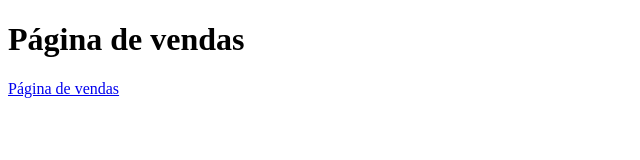
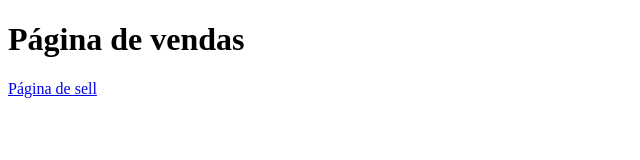
Before and after one commit to Luis22Ant/AULA, a plain HTML site: page index.html in a window 1280 px wide. Shown: the full height of the page, 0-640 px from the left. Drawn offline with Linux system fonts and the light colour scheme.

Commit message:
made changes

```diff
--- a/index.html
+++ b/index.html
@@ -8,6 +8,6 @@
 </head>
 <body>
     <h1>Página de vendas</h1>
-    <a href="vendas.html">Página de vendas</a>
+    <a href="vendas.html">Página de sell</a>
 </body>
 </html>
```
